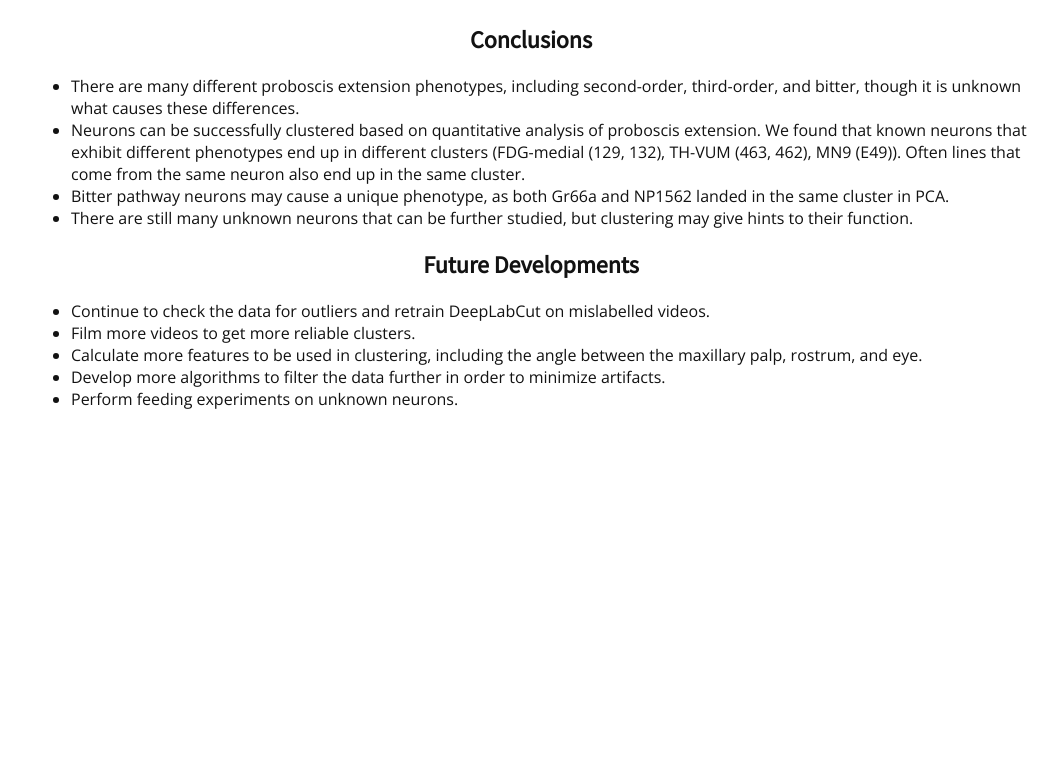
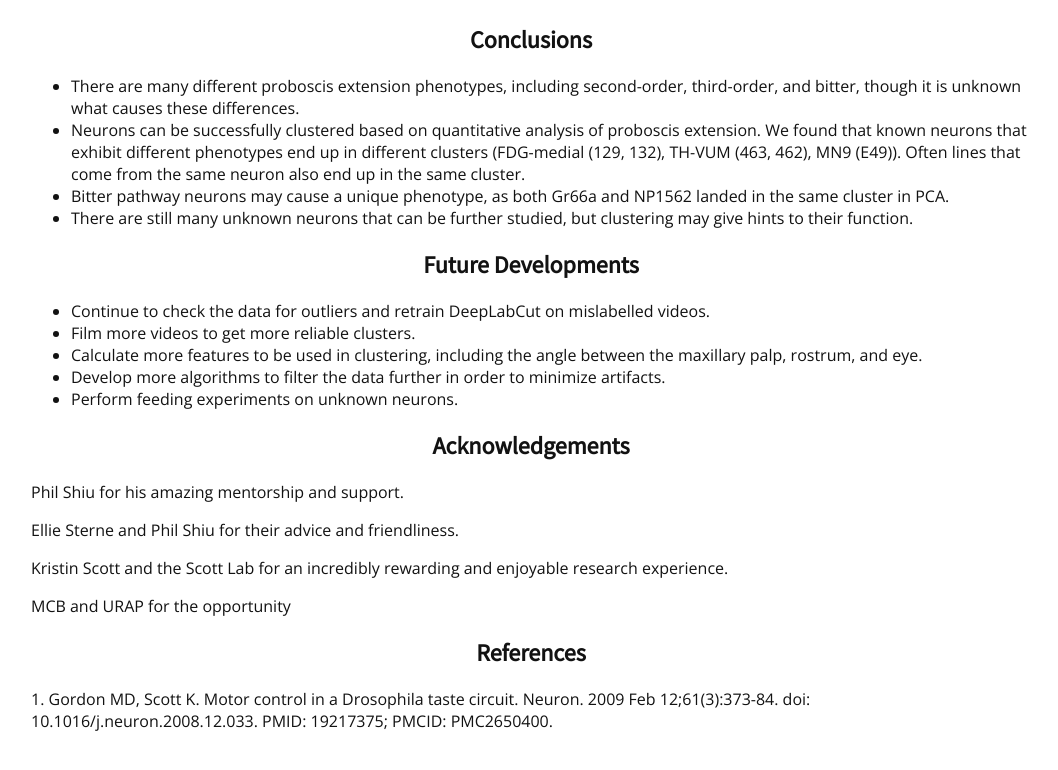
Before and after one commit to joiezhouie/MCBhonorsposter, a plain HTML site: page index.html in a window 1280 px wide. Shown: the part 9002-9772 px from the top of the page, without its empty margins (109-1167 px from the left). Before the commit the page ends 9528 px from the top, so only its background shows below. Drawn offline with nearby package versions, Linux system fonts and the light colour scheme.

Commit message:
references and acknowledgements

```diff
--- a/index.html
+++ b/index.html
@@ -207,10 +207,12 @@
                       <tr>
                           <td align="middle">
                               <figcaption align="left">roundup</figcaption>
-                              <iframe src="https://drive.google.com/file/d/1NJ9y2fQbqrqMWcdZgGj1hfITQ95O2NZS/preview" width="640" height="480"></iframe>                          </td>
+                              <iframe src="https://drive.google.com/file/d/1NJ9y2fQbqrqMWcdZgGj1hfITQ95O2NZS/preview" width="640" height="480"></iframe>
+                          </td>
                           <td align="middle">
                               <figcaption align="left">Gr66a</figcaption>
-                              <iframe src="https://drive.google.com/file/d/1LKlr0p8AopdItiZ3pk-2Wes4jF0lSyR4/preview" width="640" height="480"></iframe>                          </td>
+                              <iframe src="https://drive.google.com/file/d/1LKlr0p8AopdItiZ3pk-2Wes4jF0lSyR4/preview" width="640" height="480"></iframe>
+                          </td>
                       </tr>
                   </table>
               </div>
@@ -248,6 +250,15 @@
                   <li>Perform feeding experiments on unknown neurons.</li>
               </ul>
 
+              <h2 align="middle">Acknowledgements</h2>
+              <p>Phil Shiu for his amazing mentorship and support.</p>
+              <p>Ellie Sterne and Phil Shiu for their advice and friendliness.</p>
+              <p>Kristin Scott and the Scott Lab for an incredibly rewarding and enjoyable research experience.</p>
+              <p>MCB and URAP for the opportunity</p>
+
+              <h2 align="middle">References</h2>
+              <p>1. Gordon MD, Scott K. Motor control in a Drosophila taste circuit. Neuron. 2009 Feb 12;61(3):373-84. doi: 10.1016/j.neuron.2008.12.033. PMID: 19217375; PMCID: PMC2650400.</p>
+
           </div>
 </body>
 </html>
```
